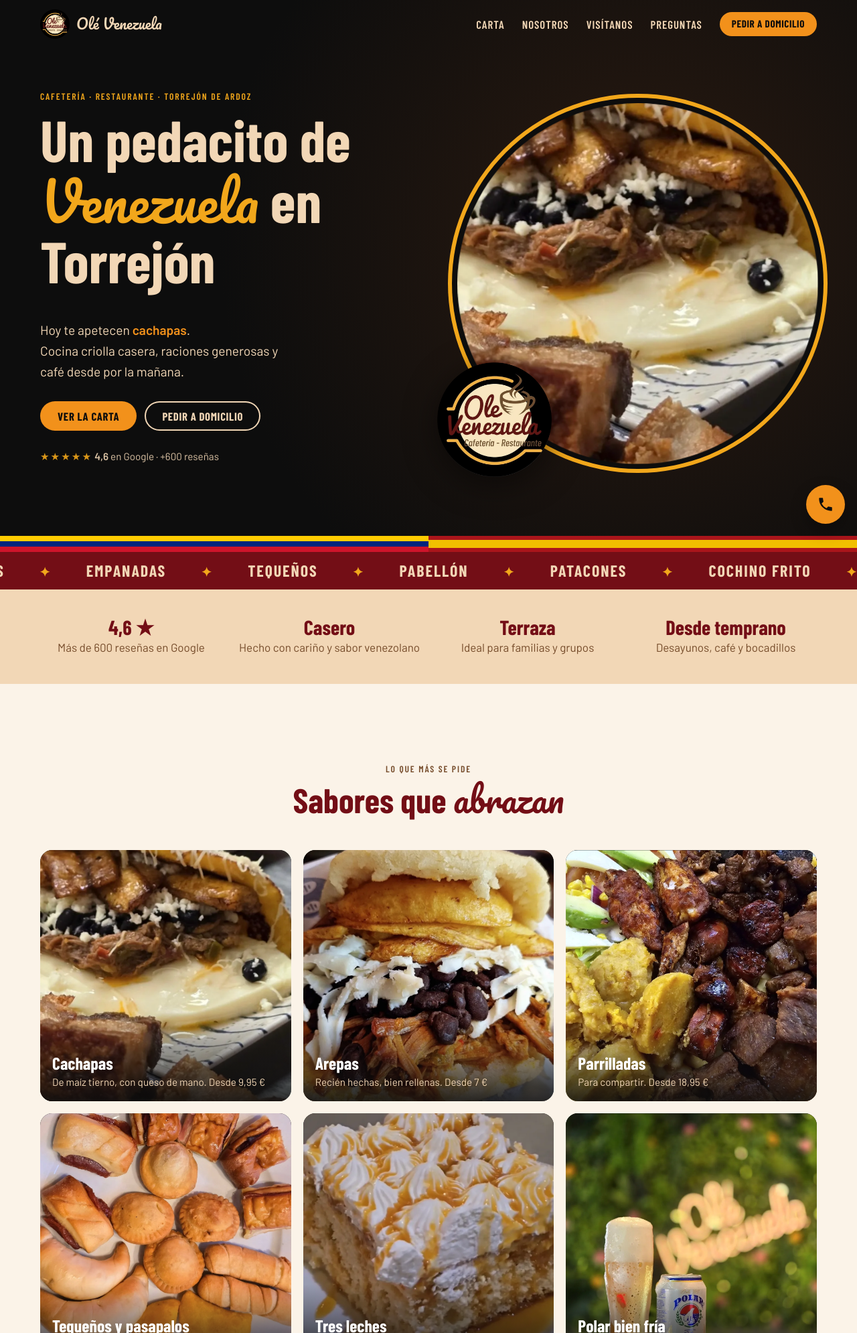
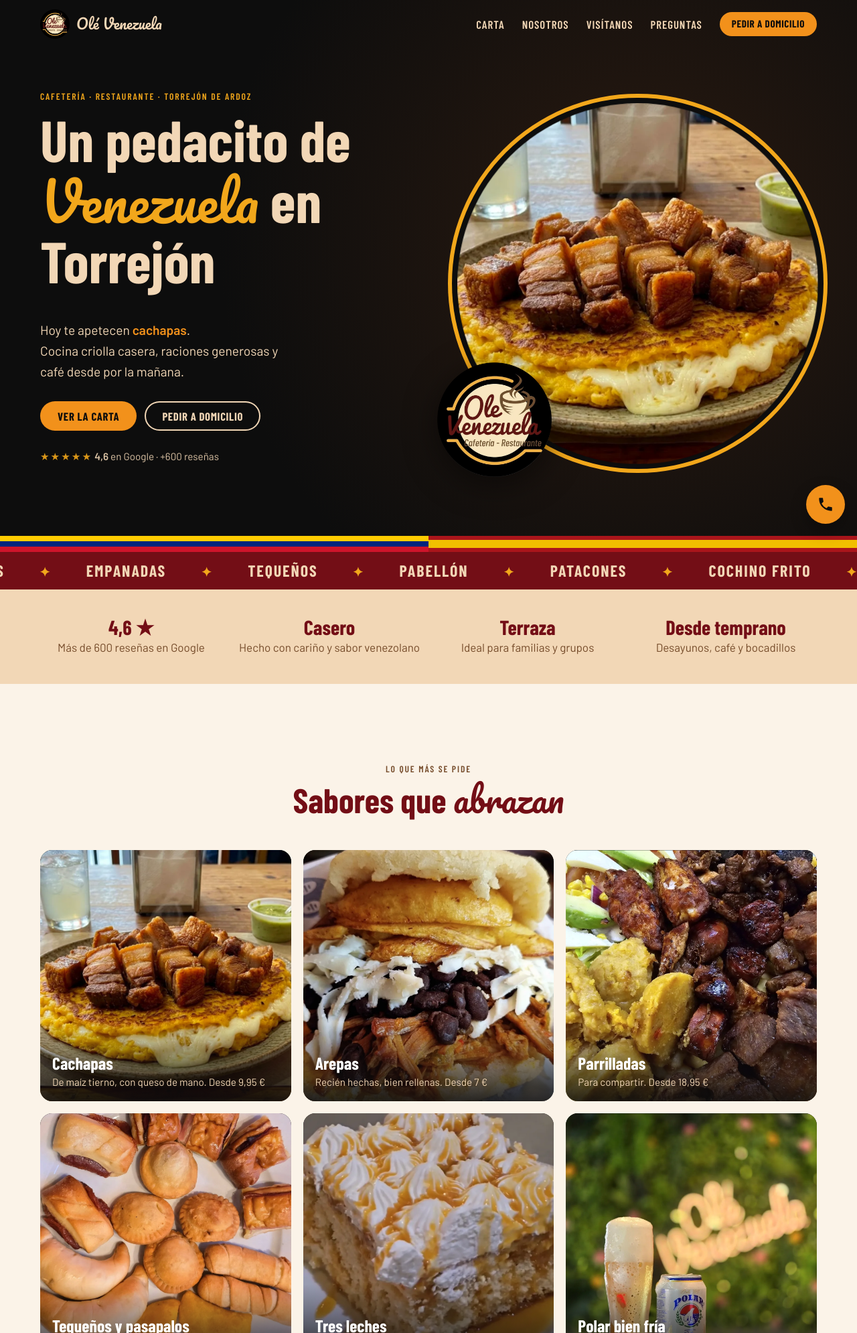
Before and after one commit to Figueira205/ole-venezuela, a plain HTML site: page index.html in a window 1280 px wide. Shown: the top 1990 px of the page at 67% size. Drawn offline with nearby package versions, Linux system fonts and the light colour scheme.

Commit message:
Nueva foto de cachapa con cochino frito en hero y destacados
Co-Authored-By: Claude Opus 5.5 <noreply@anthropic.com>
Claude-Session: https://claude.ai/code/session_011ChUba6vSskMmXJ1QhmySY

```diff
--- a/index.html
+++ b/index.html
@@ -113,7 +113,7 @@
   </div>
   <div class="hero__stage" data-stage>
     <img class="hero__shot is-on" data-name="empanadas" src="img/empanada-neon.webp" alt="Empanada venezolana frente al letrero de neón de Olé Venezuela" width="1354" height="1354" fetchpriority="high">
-    <img class="hero__shot" data-name="cachapas" src="img/cachapa.webp" alt="Cachapa con carne mechada, caraotas, plátano y queso" width="810" height="1184" loading="lazy">
+    <img class="hero__shot" data-name="cachapas" src="img/cachapa-cochino-frito.webp" alt="Cachapa con queso de mano fundido y cochino frito" width="1376" height="768" loading="lazy">
     <img class="hero__shot" data-name="parrilladas" src="img/parrillada.webp" alt="Parrillada mixta con chorizo, cochino, pollo y tostones" width="1399" height="1400" loading="lazy">
     <img class="hero__shot" data-name="tequeños y pasapalos" src="img/pasapalos.webp" alt="Bandeja de tequeños, pastelitos, cachitos y mini empanadas" width="1399" height="1400" loading="lazy">
     <img class="hero__badge" src="img/logo.webp" alt="" width="120" height="120">
@@ -149,7 +149,7 @@
     </header>
     <div class="dishes">
       <figure class="dish" data-reveal>
-        <img src="img/cachapa.webp" alt="Cachapa de pabellón con queso de mano" width="810" height="1184" loading="lazy">
+        <img src="img/cachapa-cochino-frito.webp" alt="Cachapa con queso de mano y cochino frito" width="1376" height="768" loading="lazy">
         <figcaption><b>Cachapas</b><span>De maíz tierno, con queso de mano. Desde 9,95 €</span></figcaption>
       </figure>
       <figure class="dish" data-reveal>
```
Also changed, not shown: img/cachapa-cochino-frito.webp (added), img/cachapa-cochino.webp (deleted), img/cachapa.webp (deleted), img/og.jpg.
